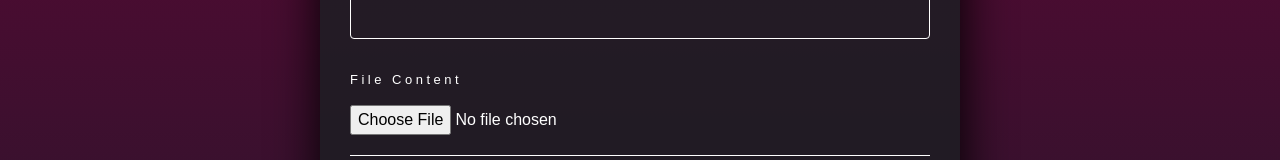
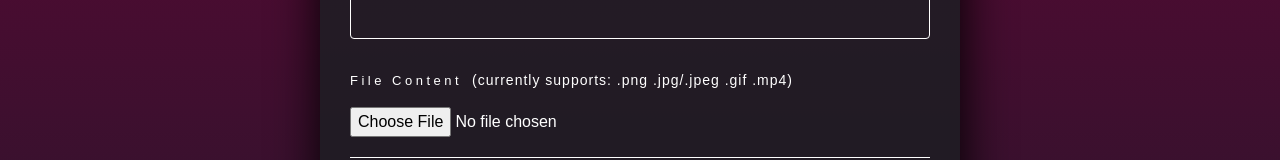
Before and after one commit to stephen-ip/Cloudpost, a React (Create React App) app in the folder blog-frontend/: page /post in a window 1280 px wide. Shown: the part 473-633 px from the top of the page. Built offline with nearby package versions, Linux system fonts and the light colour scheme; no server answers.

Commit message:
added supported filecontent description

```diff
--- a/blog-frontend/src/components/Post.css
+++ b/blog-frontend/src/components/Post.css
@@ -79,6 +79,17 @@ form .full textarea {
   font-size: 17px;
   color: white;
   resize: none;
+}
+
+.FileContentLabel {
+  display: flex;
+  align-items: center;
+  gap: 10px;
+}
+
+.SupportedFileContent {
+  letter-spacing: 1px;
+  font-size: 14px;
 }
 
 .FileContentUpload {
--- a/blog-frontend/src/components/Post.js
+++ b/blog-frontend/src/components/Post.js
@@ -177,7 +177,10 @@ function Post() {
           ></textarea>
         </div>
         <div className="FileContentUpload">
-          <label for="filecontent">File Content</label>
+          <div className="FileContentLabel">
+            <label for="filecontent">File Content</label>
+            <p className="SupportedFileContent"> (currently supports: .png .jpg/.jpeg .gif .mp4) </p>
+          </div>
           <input type="file" name="filecontent" onChange={(e) => handleFile(e)}></input>
         </div>
         <div className="action">
```
